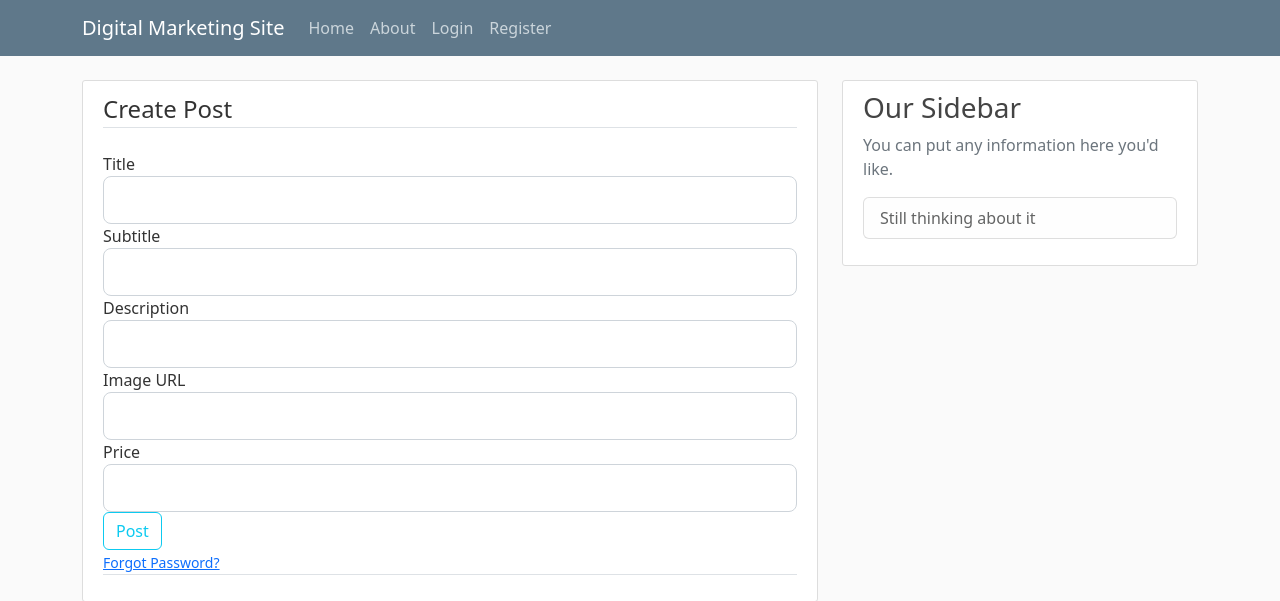
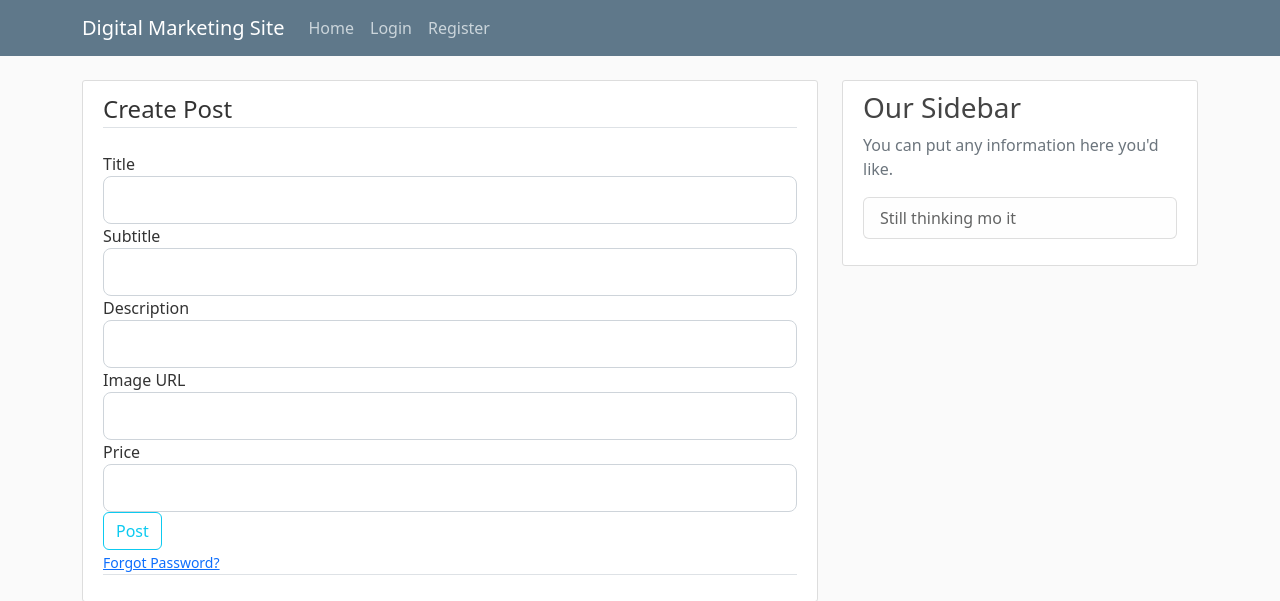
Before and after one commit to eriteria/digital-marketing-site, a Flask app: page /create_post in a window 1280 px wide. Shown: the top 601 px of the page. Run offline with Flask 2, Linux system fonts and the light colour scheme; the visitor is signed in with stand-in values (Sample User, id 1).

Commit message:
Removed about

```diff
--- a/templates/layout.html
+++ b/templates/layout.html
@@ -29,7 +29,6 @@
                     <div class="collapse navbar-collapse" id="navbarToggle">
                         <div class="navbar-nav mr-auto">
                             <a class="nav-item nav-link" href="{{ url_for('home') }}">Home</a>
-                            <a class="nav-item nav-link" href="{{ url_for('about') }}">About</a>
                         </div>
 
                         <!-- Navbar Right Side -->
@@ -61,7 +60,7 @@
                             <h3>Our Sidebar</h3>
                             <p class='text-muted'>You can put any information here you'd like.
                                 <ul class="list-group">
-                                    <li class="list-group-item list-group-item-light">Still thinking about it</li>
+                                    <li class="list-group-item list-group-item-light">Still thinking mo it</li>
                                 </ul>
                             </p>
                         </div>
```
